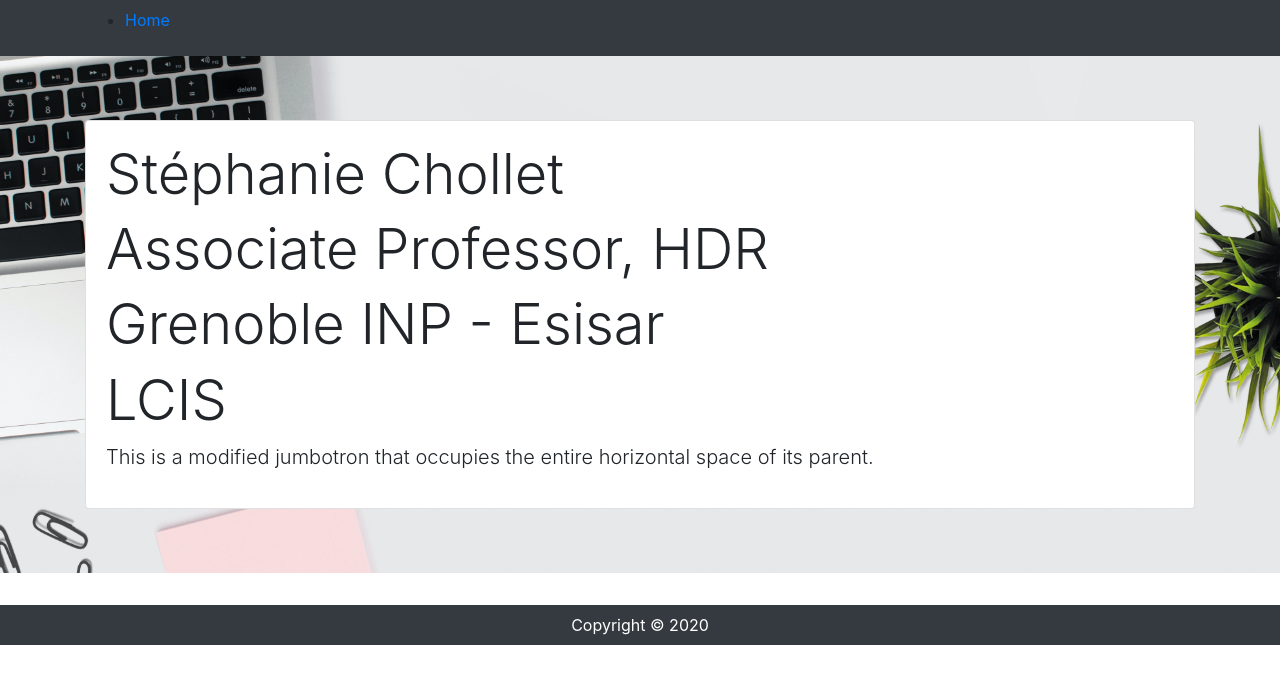
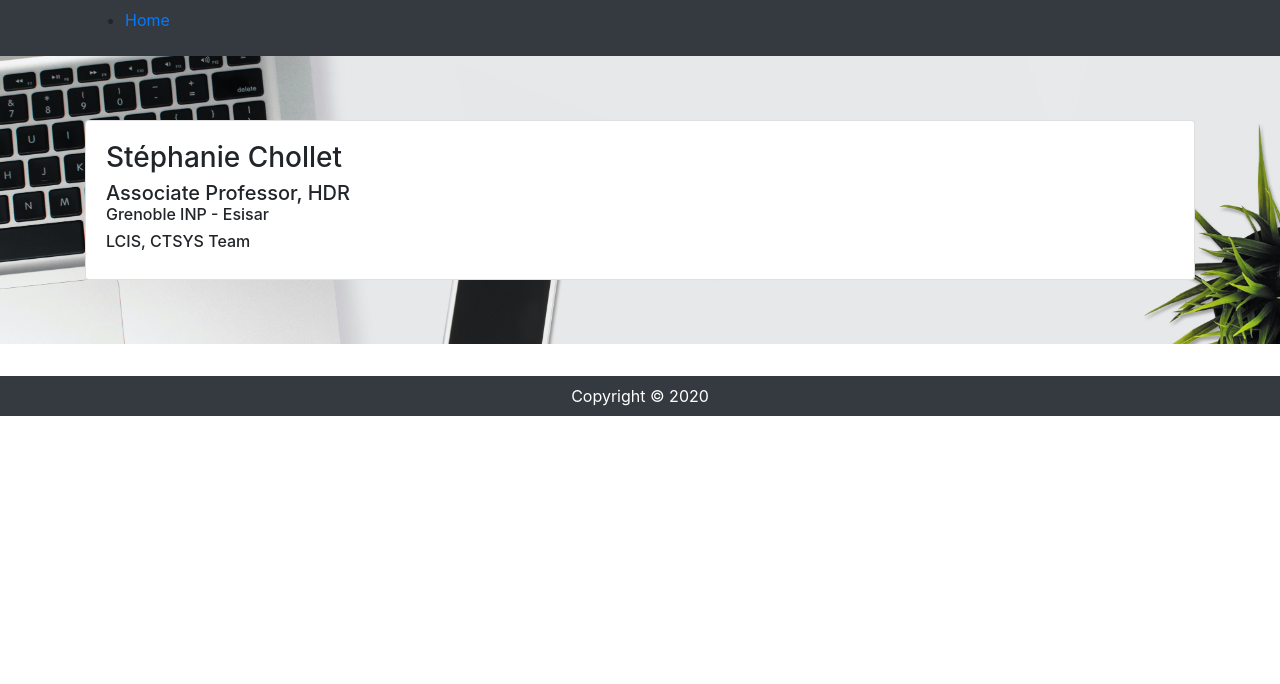
Before and after one commit to schollet/homepage, a Jekyll site: the page built from index.html, in a window 1280 px wide. Shown: the top 684 px of the page. Built offline with Jekyll 4.4.1, drawn with Linux system fonts in a browser that asks for light colours.

Commit message:
Update index.html

```diff
--- a/index.html
+++ b/index.html
@@ -6,12 +6,11 @@ layout: default
   style="background-image: url(assets/pexels-dominika-roseclay-1036841.jpg); background-size: 100%;">
   <div class="container">
     <div class="card">
-      <div class="card-body justify-content-center">
-    <h1 class="display-4">Stéphanie Chollet</h1>
-        <h3 class="display-4">Associate Professor, HDR</h3>
-        <h5 class="display-4">Grenoble INP - Esisar</h5>
-        <h5 class="display-4">LCIS</h5>
-    <p class="lead">This is a modified jumbotron that occupies the entire horizontal space of its parent.</p>
+      <div class="card-body card-text-center">
+        <h3 class="card-title">Stéphanie Chollet</h1>
+        <h5 class="card-subtitle">Associate Professor, HDR</h3>
+        <h6 class="display-6">Grenoble INP - Esisar</h5>
+        <h6 class="display-6">LCIS, CTSYS Team</h5>
       </div>
     </div>
   </div>
```
